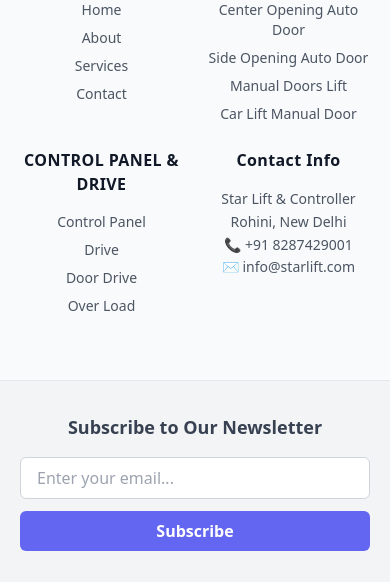
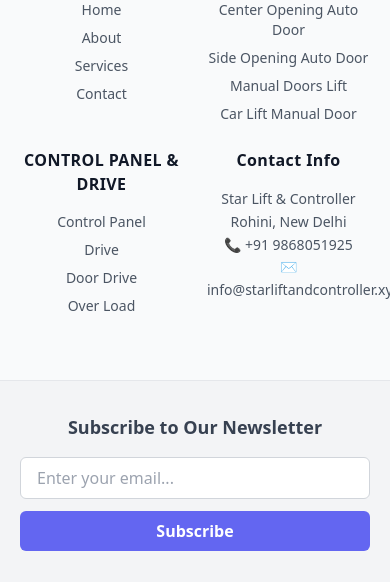
Before and after one commit to shaswatbhai12/starliftandcontrol, a Django app: page /about/ in a window 390 px wide; the page is wider, and only the part inside the window is pictured. Shown: the part 3831-4413 px from the top of that part. Run offline with Django 5.2, Linux system fonts and the light colour scheme; some libraries are stand-ins or nearby versions.

Commit message:
Changed setting and phone no

```diff
--- a/home/templates/home/footer.html
+++ b/home/templates/home/footer.html
@@ -45,8 +45,8 @@
         <p class="text-sm leading-relaxed">
           Star Lift & Controller<br>
           Rohini, New Delhi<br>
-          📞 +91 8287429001<br>
-          ✉️ info@starlift.com
+          📞 +91 9868051925<br>
+          ✉️ info@starliftandcontroller.xyz
         </p>
       </div>
 
--- a/starliftandcontrol/settings.py
+++ b/starliftandcontrol/settings.py
@@ -21,6 +21,7 @@
     'starliftandcontroller.xyz',
     'www.starliftandcontroller.xyz',
     '.onrender.com', # This allows Render's internal health checks
+    '.starliftandcontroller.xyz'
 ]
 
 # Application definition
@@ -89,6 +90,8 @@
     "https://starliftandcontroller.xyz",
     "https://www.starliftandcontroller.xyz",
     "https://*.onrender.com", # Added https:// and a wildcard *
+    "https://*.starliftandcontroller.xyz", # Added https:// and a wildcard *
+
 ]
 
 # Password validation
```
